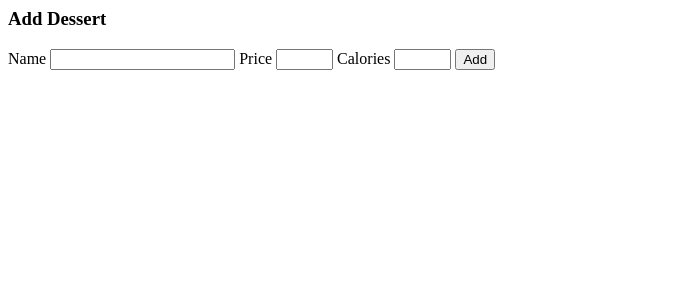
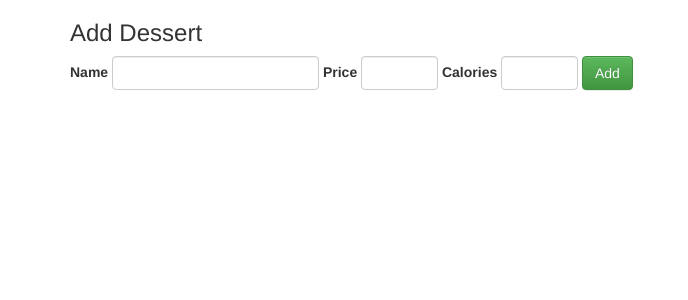
Before and after one commit to jennielees/flask-sqlalchemy-example, a Flask app: page /add in a window 1280 px wide. Shown: the top 300 px of the page, without its empty margins (0-688 px from the left). Run offline with Flask 2, Linux system fonts and the light colour scheme; some libraries are stand-ins or nearby versions.

Commit message:
Bootstrap stylin'

```diff
--- a/templates/add.html
+++ b/templates/add.html
@@ -1,27 +1,61 @@
+{% include 'header.html' %}
+
+<body>
+
+    <div class="container">
+
+
     <h3>Add Dessert</h3>
 
     {% if dessert %}
 
+    <!-- http://getbootstrap.com/components/#alerts -->
+
+    <div class="alert alert-success" role="alert">
+
         <p><strong>{{dessert.name}}</strong> successfully created! Add another below.</p>
         <p><a href="/">Back to Dessert List</a></p>
+
+    </div>
 
     {% endif %}
 
 
+    <!-- Bootstrap: http://getbootstrap.com/css/#forms -->
+
     <!-- The form action and method correspond to a Flask route -->
-<form action="/add" method="POST">
+    <form action="/add" method="POST" class="form-inline">
+
+    <div class="form-group">
 
         <label for="name_id">Name</label>
-<input id="name_id" name="name_field" type="text" />
+        <input  class="form-control" id="name_id" name="name_field" type="text" />
+
+    </div>
+
+    <div class="form-group">
 
         <label for="price_id">Price</label>
-<input id="price_id" name="price_field" type="text" size="4" />
+        <input class="form-control" id="price_id" name="price_field" type="text" size="4" />
+
+    </div>
+
+    <div class="form-group">
 
         <label for="cals_id">Calories</label>
-<input id="cals_id" name="cals_field" type="text" size="4" />
+        <input class="form-control" id="cals_id" name="cals_field" type="text" size="4" />
+
+    </div>
+
 
 
     <!-- We need a submit button to submit a form! -->
-<input type="submit" value="Add"/>
+    <input type="submit" value="Add" class="btn btn-success"/>
+
 
     </form>
+
+
+    </div>
+
+</body>
--- /dev/null
+++ b/templates/header.html
@@ -0,0 +1,18 @@
+<head>
+
+    <title>Desserts</title>
+
+    <!-- BEGIN BOOTSTRAP -->
+
+    <!-- Latest compiled and minified CSS -->
+    <link rel="stylesheet" href="https://maxcdn.bootstrapcdn.com/bootstrap/3.3.4/css/bootstrap.min.css">
+
+    <!-- Optional theme -->
+    <link rel="stylesheet" href="https://maxcdn.bootstrapcdn.com/bootstrap/3.3.4/css/bootstrap-theme.min.css">
+
+    <!-- Latest compiled and minified JavaScript -->
+    <script src="https://maxcdn.bootstrapcdn.com/bootstrap/3.3.4/js/bootstrap.min.js"></script>
+
+    <!-- END BOOTSTRAP -->
+
+</head>
```
Also changed, not shown: templates/index.html (+19 -7 lines). Lines whose indentation alone changed are shown as unchanged.
